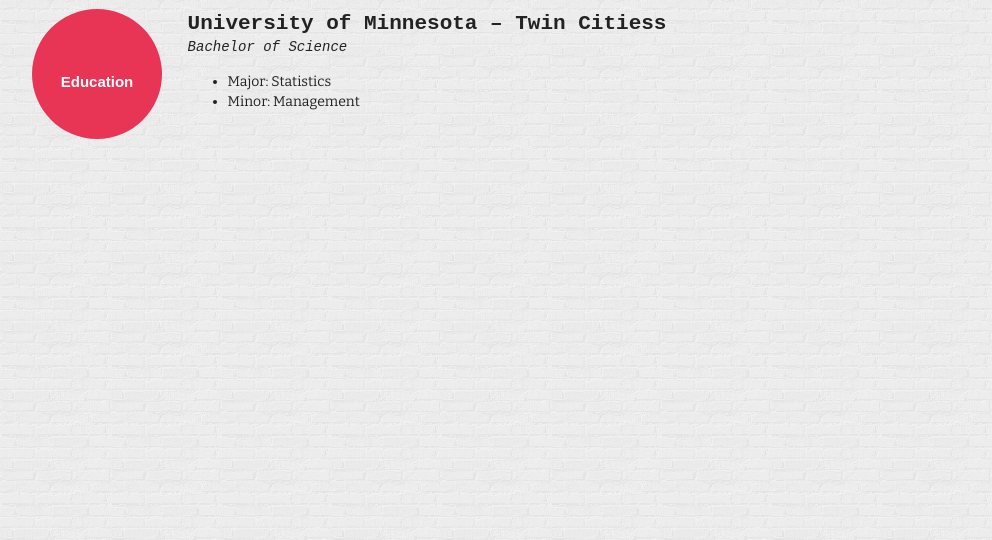
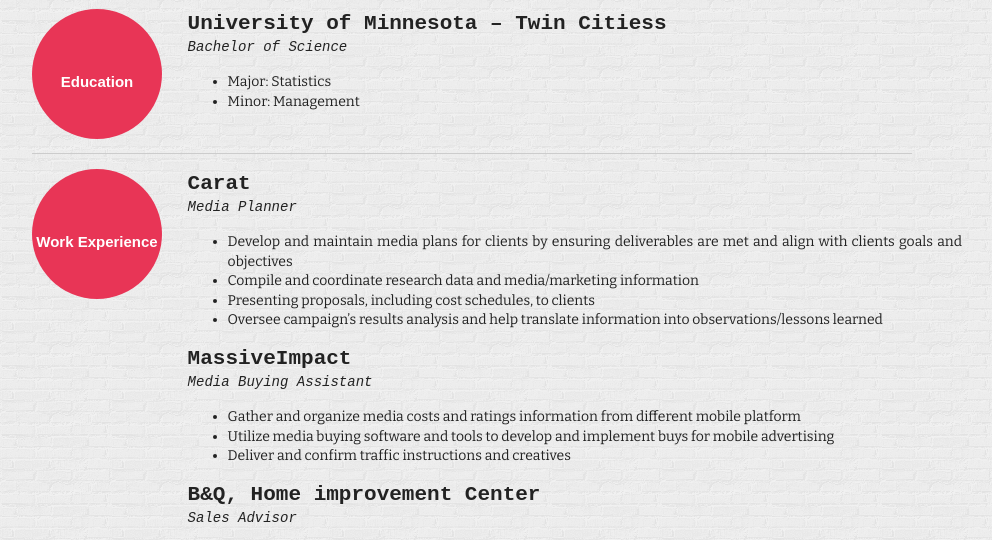
Before and after one commit to jonfu051/jonfu051.github.io, a plain HTML site: page resume.html in a window 1280 px wide. Shown: the part 255-795 px from the top of the page, without its empty margins (218-1210 px from the left). Drawn offline with nearby package versions, Linux system fonts and the light colour scheme; a script that the page names is missing; a web font is replaced by a local one.

Commit message:
resume layout fixed

```diff
--- a/css/main.css
+++ b/css/main.css
@@ -245,11 +245,6 @@
     font-size: 14px;
 }
 
-
-.clearfix {
-  overflow: auto;
-}
-
 .row {
 /*    height:300px;*/
 }
@@ -267,7 +262,7 @@
 /*    display: inline-block;
     position: absolute;*/
 /*    right:0;*/
-    float:left;
+    float:right;
 }
 
 .firstline{
@@ -326,6 +321,12 @@
     font-family: 'Bitter', serif;
 }
 
+
+.clearfix:after {
+    content: "";
+    display: block;
+    clear: both;
+}
 
 /*
  * Remove text-shadow in selection highlight:
--- a/resume.html
+++ b/resume.html
@@ -32,7 +32,7 @@
 
                     <hr>
 
-                    <div class="row">
+                    <div class="row clearfix">
                         <div class="resumeLeft">
                             <div class="resume-button red-bg"><p>Education</p></div>
                         </div>
```
